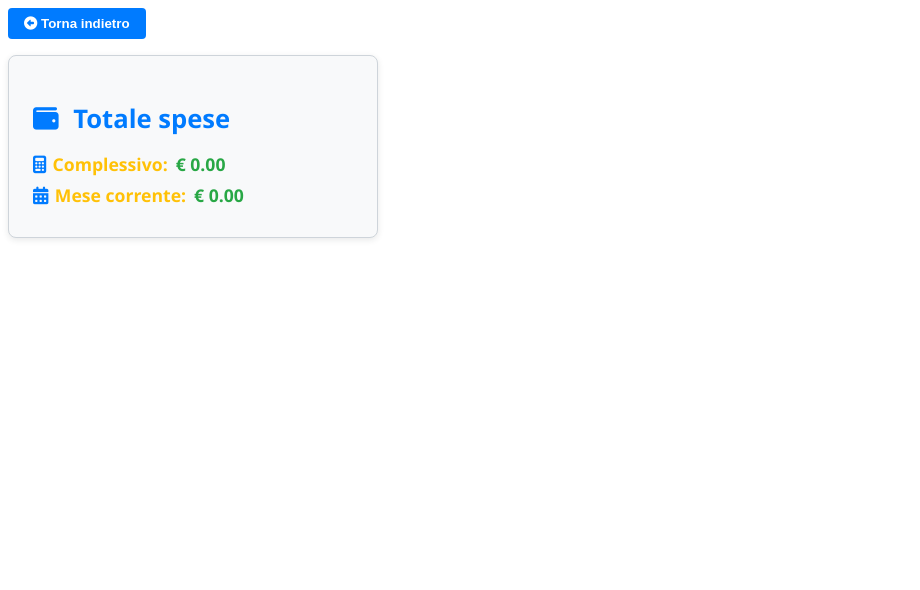
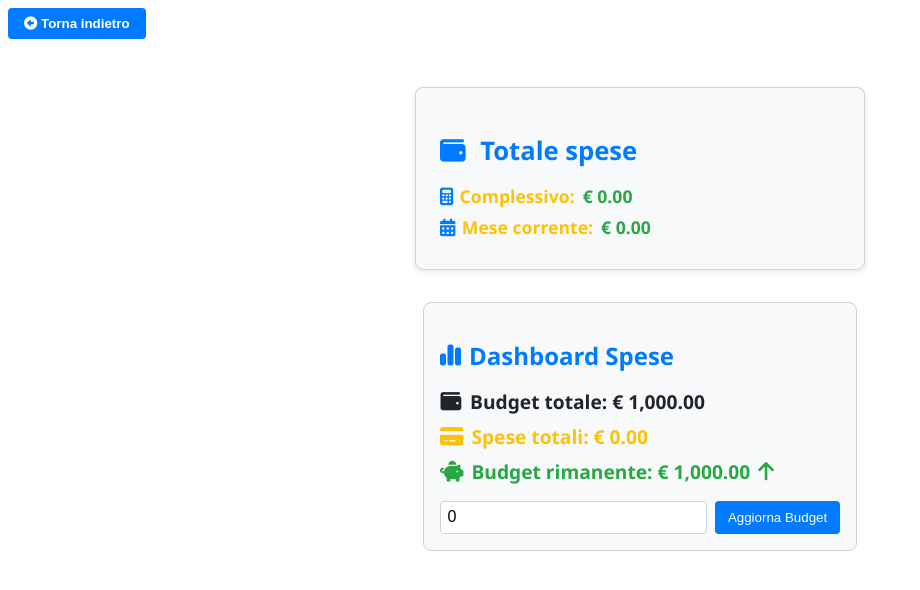
Before and after one commit to AntonellaSchillaci/Expense-Tracker, an Angular app: page /dashboard in a window 1280 px wide. Shown: the top 590 px of the page, without its empty margins (0-920 px from the left). Built offline with nearby package versions, Linux system fonts and the light colour scheme.

Commit message:
feat: add budget management with persistence and update dashboard UI

```diff
--- a/package.json
+++ b/package.json
@@ -21,9 +21,7 @@
     "@angular/router": "^19.2.0",
     "@angular/ssr": "^19.2.3",
     "@fortawesome/fontawesome-free": "^6.7.2",
-    "chart.js": "^4.5.0",
     "express": "^4.18.2",
-    "ng2-charts": "^4.1.1",
     "rxjs": "~7.8.0",
     "tslib": "^2.3.0",
     "zone.js": "~0.15.0"
--- a/src/app/components/dashboard/dashboard.component.html
+++ b/src/app/components/dashboard/dashboard.component.html
@@ -4,3 +4,4 @@
 </button>
 
 <app-expense-total></app-expense-total>
+<app-expense-charts></app-expense-charts>
--- a/src/app/components/dashboard/dashboard.component.ts
+++ b/src/app/components/dashboard/dashboard.component.ts
@@ -2,12 +2,13 @@ import { CommonModule } from '@angular/common';
 import { Component } from '@angular/core';
 import { ExpenseTotalComponent } from '../expense-total/expense-total.component';
 import { Location } from '@angular/common';
+import { ExpenseChartsComponent } from '../expense-charts/expense-charts.component';
 
 @Component({
   selector: 'app-dashboard',
-  imports: [CommonModule, ExpenseTotalComponent],
+  imports: [CommonModule, ExpenseTotalComponent, ExpenseChartsComponent],
   templateUrl: './dashboard.component.html',
-  styleUrl: './dashboard.component.scss'
+  styleUrl: './dashboard.component.scss',
 })
 export class DashboardComponent {
   constructor(private location: Location) {}
--- a/src/app/components/expense-charts/expense-charts.component.html
+++ b/src/app/components/expense-charts/expense-charts.component.html
@@ -1 +1,46 @@
-<p>expense-charts works!</p>
+<div class="expense-charts fade-in">
+  <h2>
+    <i class="fa-solid fa-chart-simple chart-icon"></i>
+    Dashboard Spese
+  </h2>
+
+  <div class="budget-info">
+    <p class="budget-total">
+      <i class="fa-solid fa-wallet icon"></i>
+      Budget totale: € {{ budget() | number: '1.2-2' }}
+    </p>
+    <p class="total-expenses">
+      <i class="fa-solid fa-credit-card icon"></i>
+      Spese totali: € {{ getTotalExpenses() | number: '1.2-2' }}
+    </p>
+   <p
+  class="remaining-budget"
+  [class.negative]="remainingBudget() < 0"
+  [class.positive]="remainingBudget() >= 0"
+>
+  <i class="fa-solid fa-piggy-bank icon"></i>
+  <span>Budget rimanente: € {{ remainingBudget() | number: '1.2-2' }}</span>
+  <i
+    class="fa-solid icon icon-arrow"
+    [class.fa-arrow-down]="remainingBudget() < 0"
+    [class.fa-arrow-up]="remainingBudget() >= 0"
+  ></i>
+</p>
+
+  </div>
+
+  <div class="actions">
+    <div class="add-budget-form">
+      <input
+        type="number"
+        min="0"
+        [(ngModel)]="newBudgetAmount"
+        placeholder="Aggiungi o togli budget"
+      />
+      <button (click)="addBudget()">Aggiorna Budget</button>
+    </div>
+    <p *ngIf="showConfirmation" class="confirmation-message fade-in">
+      Budget aggiornato con successo!
+    </p>
+  </div>
+</div>
--- a/src/app/components/expense-charts/expense-charts.component.scss
+++ b/src/app/components/expense-charts/expense-charts.component.scss
@@ -0,0 +1,141 @@
+@use '../../../styles/variables' as *;
+@use 'sass:color';
+
+.expense-charts {
+  max-width: 400px;
+  margin: auto;
+  padding: 1rem;
+  border: 1px solid $color-border;
+  border-radius: 8px;
+  background-color: $color-light;
+  color: $color-dark;
+  font-family: $font-stack;
+
+  h2 {
+      display: flex;
+      align-items: center;
+      color: $color-primary;
+      margin-bottom: 1rem;
+      font-weight: 700;
+
+      .chart-icon {
+        margin-right: 0.5rem;
+        color: $color-primary;
+        font-size: 1.5rem;
+      }
+    }
+
+  .budget-info {
+    p {
+      font-size: 1.2rem;
+      margin: 0.5rem 0;
+      display: flex;
+      align-items: center;
+
+      .icon {
+        margin-right: 0.5rem;
+        font-size: 1.3rem;
+        min-width: 22px;
+        text-align: center;
+      }
+    }
+
+    .budget-total {
+      color: $color-dark;
+      font-weight: 600;
+
+      .icon {
+        color: $color-dark;
+      }
+    }
+
+    .total-expenses {
+      color: $color-secondary;
+      font-weight: 600;
+
+      .icon {
+        color: $color-secondary;
+      }
+    }
+
+    .remaining-budget {
+      font-weight: 600;
+
+      &.negative {
+        color: $color-danger;
+
+        .icon {
+          color: $color-danger;
+        }
+      }
+
+      &.positive {
+        color: $color-success;
+
+        .icon {
+          color: $color-success;
+        }
+      }
+
+      .icon-arrow {
+        margin-left: 0.3rem;
+      }
+    }
+  }
+
+  .actions {
+    margin-top: 1rem;
+    display: flex;
+    flex-direction: column;
+    gap: 0.5rem;
+
+    .add-budget-form {
+      display: flex;
+      gap: 0.5rem;
+
+      input {
+        flex: 1;
+        padding: 0.4rem;
+        border: 1px solid $color-border;
+        border-radius: 4px;
+        font-size: 1rem;
+      }
+
+      button {
+        padding: 0.4rem 0.8rem;
+        background-color: $color-primary;
+        border: none;
+        color: $color-white;
+        border-radius: 4px;
+        cursor: pointer;
+        transition: background-color 0.3s ease;
+
+        &:hover {
+          background-color: color.scale($color-primary, $lightness: -20%);
+        }
+      }
+    }
+
+    .confirmation-message {
+      color: $color-success;
+      font-weight: 600;
+      margin-top: 0.5rem;
+    }
+  }
+}
+
+@keyframes fadeIn {
+  from {
+    opacity: 0;
+    transform: translateY(10px);
+  }
+
+  to {
+    opacity: 1;
+    transform: translateY(0);
+  }
+}
+
+.fade-in {
+  animation: fadeIn 0.6s ease-in-out;
+}
--- a/src/app/components/expense-charts/expense-charts.component.ts
+++ b/src/app/components/expense-charts/expense-charts.component.ts
@@ -1,11 +1,54 @@
-import { Component } from '@angular/core';
+import { Component, OnInit, signal } from '@angular/core';
+import { CommonModule } from '@angular/common';
+import { ExpenseService } from '../../services/expense.service';
+import { Expense } from '../../models/expense.model';
+import { FormsModule } from '@angular/forms';
 
 @Component({
   selector: 'app-expense-charts',
-  imports: [],
+  standalone: true,
+  imports: [CommonModule, FormsModule],
   templateUrl: './expense-charts.component.html',
-  styleUrl: './expense-charts.component.scss'
+  styleUrls: ['./expense-charts.component.scss'],
 })
-export class ExpenseChartsComponent {
+export class ExpenseChartsComponent implements OnInit {
+  expenses = signal<Expense[]>([]);
+  budget = signal(1000);
+  remainingBudget = signal(1000);
+  newBudgetAmount = 0;
+  showConfirmation = false;
 
+  constructor(private expenseService: ExpenseService) {}
+
+  ngOnInit(): void {
+    this.expenseService.getExpenses().subscribe((expenses) => {
+      this.expenses.set(expenses);
+      this.updateRemainingBudget(expenses);
+    });
+
+    this.expenseService.getBudget().subscribe((savedBudget) => {
+      if (savedBudget !== null && savedBudget !== undefined) {
+        this.budget.set(savedBudget);
+        this.updateRemainingBudget(this.expenses());
+      }
+    });
+  }
+
+  private updateRemainingBudget(expenses: Expense[]): void {
+    const totalSpent = expenses.reduce((sum, e) => sum + e.amount, 0);
+    this.remainingBudget.set(this.budget() - totalSpent);
+  }
+
+  addBudget(): void {
+    const amount = Number(this.newBudgetAmount);
+    if (!isNaN(amount) && amount !== 0) {
+      const newBudget = this.budget() + amount;
+      this.expenseService.setBudget(newBudget);
+      this.newBudgetAmount = 0;
+    }
+  }
+
+  getTotalExpenses(): number {
+    return this.expenses().reduce((sum, e) => sum + e.amount, 0);
+  }
 }
--- a/src/app/components/expense-total/expense-total.component.scss
+++ b/src/app/components/expense-total/expense-total.component.scss
@@ -22,9 +22,10 @@
   border: 1px solid $color-border;
   border-radius: 8px;
   padding: 1.5rem;
+  margin: 2rem auto;
   font-family: $font-stack;
   color: $color-dark;
-  max-width: 320px;
+  max-width: 400px;
   box-shadow: 0 2px 6px rgba($color-dark, 0.1);
 }
 
--- a/src/app/services/expense.service.ts
+++ b/src/app/services/expense.service.ts
@@ -7,12 +7,17 @@ import { Expense } from '../models/expense.model';
 })
 export class ExpenseService {
   private readonly STORAGE_KEY = 'expenses';
+  private readonly BUDGET_KEY = 'budget';
+
   private expenses: Expense[] = [];
+  private budgetValue: number = 1000;
 
   private expensesSubject = new BehaviorSubject<Expense[]>([]);
+  private budgetSubject = new BehaviorSubject<number>(this.budgetValue);
 
   constructor() {
     this.loadFromStorage();
+    this.loadBudgetFromStorage();
   }
 
   private isBrowser(): boolean {
@@ -38,6 +43,30 @@ export class ExpenseService {
       (a, b) => new Date(b.date).getTime() - new Date(a.date).getTime()
     );
     this.expensesSubject.next(sorted);
+  }
+
+  private loadBudgetFromStorage(): void {
+    if (this.isBrowser()) {
+      const savedBudget = localStorage.getItem(this.BUDGET_KEY);
+      this.budgetValue = savedBudget ? Number(savedBudget) : 1000;
+      this.budgetSubject.next(this.budgetValue);
+    }
+  }
+
+  private saveBudgetToStorage(): void {
+    if (this.isBrowser()) {
+      localStorage.setItem(this.BUDGET_KEY, this.budgetValue.toString());
+    }
+  }
+
+  setBudget(amount: number): void {
+    this.budgetValue = amount;
+    this.budgetSubject.next(this.budgetValue);
+    this.saveBudgetToStorage();
+  }
+
+  getBudget(): Observable<number> {
+    return this.budgetSubject.asObservable();
   }
 
   getExpenses(): Observable<Expense[]> {
--- a/tsconfig.json
+++ b/tsconfig.json
@@ -16,7 +16,8 @@
     "moduleResolution": "bundler",
     "importHelpers": true,
     "target": "ES2022",
-    "module": "ES2022"
+    "module": "ES2022",
+    "forceConsistentCasingInFileNames": true,
   },
   "angularCompilerOptions": {
     "enableI18nLegacyMessageIdFormat": false,
```
Also changed, not shown: 2 other files (tests, documents, lock files or other folders).
